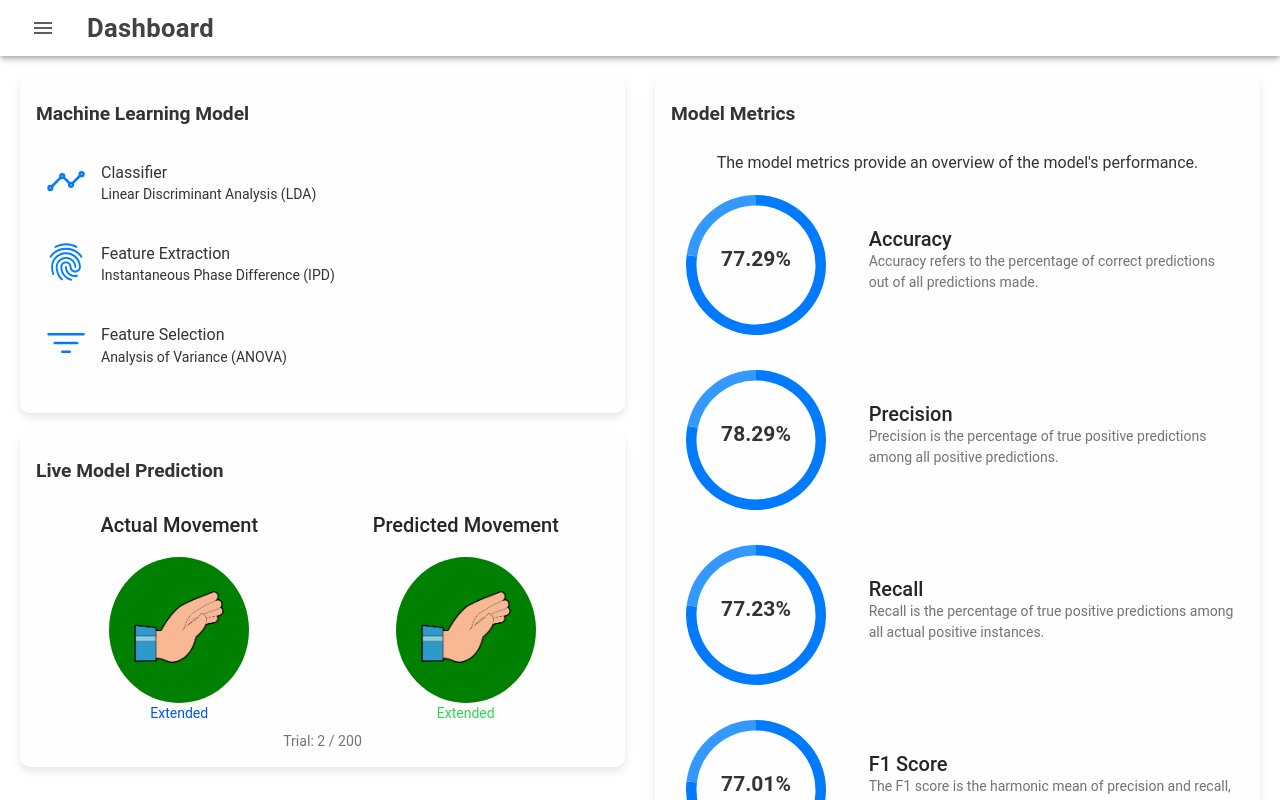
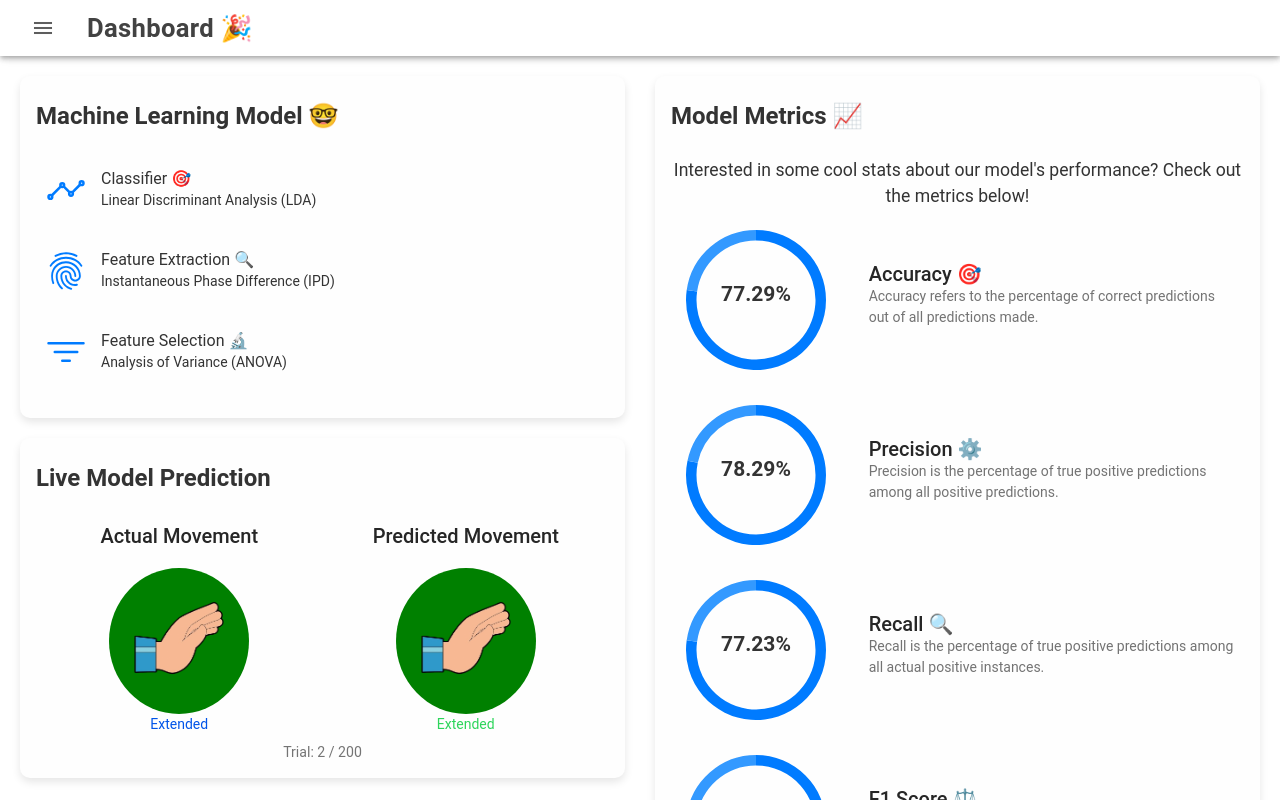
Before and after one commit to meneerfrikkie/MachineLearningDashboard, a React (Vite) app: page /home in a window 1280 px wide. Built offline with nearby package versions, Linux system fonts and the light colour scheme.

Commit message:
style: Dashboard Playfully

```diff
--- a/src/pages/Home.css
+++ b/src/pages/Home.css
@@ -156,3 +156,70 @@ ion-menu-button {
     text-align: center;
   }
 }
+
+/* Custom Card Styling with playful hover effects */
+.playful-card {
+  text-align: center;
+  border-radius: 10px;
+  box-shadow: 0px 4px 8px rgba(0, 0, 0, 0.1);
+  margin-bottom: 20px;
+  background-color: var(--custom-card-bg);
+  transition: transform 0.4s ease, background-color 0.4s ease;
+}
+
+.playful-card:hover {
+  transform: translateY(-10px) scale(1.03);
+  background-color: #f0f8ff; /* Light playful blue background on hover */
+}
+
+/* Fun model item animations and hover */
+.playful-item {
+  display: flex;
+  align-items: center;
+  margin-bottom: 15px;
+  padding: 10px;
+  border-radius: 8px;
+  transition: transform 0.3s ease, background-color 0.3s ease;
+}
+
+.playful-item:hover {
+  transform: translateY(-5px);
+  background-color: #e6f7ff; /* Light playful effect on hover */
+}
+
+.model-icon {
+  font-size: 2.5rem;
+  color: #007bff;
+  margin-right: 15px;
+  transition: transform 0.3s;
+}
+
+.model-icon:hover {
+  transform: rotate(20deg);
+}
+
+/* Fun Title Styling */
+.card-title {
+  font-size: 1.5rem;
+  font-weight: bold;
+  margin: 10px 0;
+  color: var(--custom-header-text);
+}
+
+.metric-description {
+  font-size: 1.1rem;
+  color: #333;
+  margin-bottom: 20px;
+}
+
+/* Image Styling */
+.eeg-image {
+  width: 80%;
+  height: auto;
+  border-radius: 10px;
+  transition: transform 0.3s ease;
+}
+
+.eeg-image:hover {
+  transform: rotate(5deg) scale(1.05);
+}
--- a/src/pages/Home.tsx
+++ b/src/pages/Home.tsx
@@ -29,28 +29,29 @@ import '../theme/variables.css';
 import WristPredictionAnimation from '../components/WristPredictionAnimation';
 import { analyticsOutline, fingerPrintOutline, filterOutline, homeOutline, statsChartOutline, pulseOutline } from 'ionicons/icons';
 import CircularChart from '../components/CircularChart';
+import { motion } from 'framer-motion';
 
 const Menu: React.FC = () => {
   return (
     <IonMenu contentId="main-content" side="start" menuId="main-menu">
       <IonHeader>
         <IonToolbar>
-          <IonTitle>Menu</IonTitle>
+          <IonTitle>Menu 🍔</IonTitle>
         </IonToolbar>
       </IonHeader>
       <IonContent>
         <IonList>
           <IonItem button routerLink="/home">
             <IonIcon slot="start" icon={homeOutline} />
-            <IonLabel>Dashboard</IonLabel>
+            <IonLabel>Dashboard 📊</IonLabel>
           </IonItem>
           <IonItem button routerLink="/results">
             <IonIcon slot="start" icon={statsChartOutline} />
-            <IonLabel>Results Table</IonLabel>
+            <IonLabel>Results Table 📋</IonLabel>
           </IonItem>
           <IonItem button routerLink="/interactive-model">
             <IonIcon slot="start" icon={pulseOutline} />
-            <IonLabel>Interactive Model</IonLabel>
+            <IonLabel>Interactive Model 🤖</IonLabel>
           </IonItem>
         </IonList>
       </IonContent>
@@ -75,7 +76,7 @@ const Home: React.FC = () => {
             <IonButtons slot="start">
               <IonMenuButton autoHide={false}></IonMenuButton>
             </IonButtons>
-            <IonTitle className="header-title">Dashboard</IonTitle>
+            <IonTitle className="header-title">Dashboard 🎉</IonTitle>
           </IonToolbar>
         </IonHeader>
 
@@ -88,55 +89,72 @@ const Home: React.FC = () => {
           <IonGrid>
             <IonRow>
               <IonCol size="12" size-md="6">
-                <IonCard className="custom-card">
+                <motion.div
+                  initial={{ x: -100, opacity: 0 }}
+                  animate={{ x: 0, opacity: 1 }}
+                  transition={{ duration: 0.5 }}
+                >
+                  <IonCard className="custom-card playful-card">
                     <IonCardHeader className="card-header">
-                    <IonCardTitle className="card-title">Machine Learning Model</IonCardTitle>
+                      <IonCardTitle className="card-title">Machine Learning Model 🤓</IonCardTitle>
                     </IonCardHeader>
                     <IonCardContent>
                       <div className="model-details">
                         {/* Classifier */}
-                      <div className="model-item">
+                        <div className="model-item playful-item">
                           <IonIcon icon={analyticsOutline} className="model-icon" />
                           <div className="model-info">
-                          <h2 className="detail-heading">Classifier</h2>
+                            <h2 className="detail-heading">Classifier 🎯</h2>
                             <p className="detail-description">Linear Discriminant Analysis (LDA)</p>
                           </div>
                         </div>
 
                         {/* Feature Extraction */}
-                      <div className="model-item">
+                        <div className="model-item playful-item">
                           <IonIcon icon={fingerPrintOutline} className="model-icon" />
                           <div className="model-info">
-                          <h2 className="detail-heading">Feature Extraction</h2>
+                            <h2 className="detail-heading">Feature Extraction 🔍</h2>
                             <p className="detail-description">Instantaneous Phase Difference (IPD)</p>
                           </div>
                         </div>
 
                         {/* Feature Selection */}
-                      <div className="model-item">
+                        <div className="model-item playful-item">
                           <IonIcon icon={filterOutline} className="model-icon" />
                           <div className="model-info">
-                          <h2 className="detail-heading">Feature Selection</h2>
+                            <h2 className="detail-heading">Feature Selection 🔬</h2>
                             <p className="detail-description">Analysis of Variance (ANOVA)</p>
                           </div>
                         </div>
                       </div>
                     </IonCardContent>
                   </IonCard>
+                </motion.div>
 
                 {/* Wrist Prediction Animation */}
+                <motion.div
+                  initial={{ x: 100, opacity: 0 }}
+                  animate={{ x: 0, opacity: 1 }}
+                  transition={{ duration: 0.5 }}
+                >
                   <WristPredictionAnimation />
+                </motion.div>
               </IonCol>
 
               {/* Model Metrics Card */}
               <IonCol size="12" size-md="6">
-                <IonCard className="custom-card">
+                <motion.div
+                  initial={{ y: 100, opacity: 0 }}
+                  animate={{ y: 0, opacity: 1 }}
+                  transition={{ duration: 0.5 }}
+                >
+                  <IonCard className="custom-card playful-card">
                     <IonCardHeader className="card-header">
-                    <IonCardTitle className="card-title">Model Metrics</IonCardTitle>
+                      <IonCardTitle className="card-title">Model Metrics 📈</IonCardTitle>
                     </IonCardHeader>
                     <IonCardContent>
                       <IonText className="metric-description">
-                      The model metrics provide an overview of the model's performance.
+                        Interested in some cool stats about our model's performance? Check out the metrics below!
                       </IonText>
                       <IonGrid>
                         <IonRow className="metric-row">
@@ -144,8 +162,10 @@ const Home: React.FC = () => {
                             <CircularChart percentage={77.29} />
                           </IonCol>
                           <IonCol size="8">
-                          <IonCardTitle>Accuracy</IonCardTitle>
-                          <IonText>Accuracy refers to the percentage of correct predictions out of all predictions made.</IonText>
+                            <IonCardTitle>Accuracy 🎯</IonCardTitle>
+                            <IonText>
+                              Accuracy refers to the percentage of correct predictions out of all predictions made.
+                            </IonText>
                           </IonCol>
                         </IonRow>
                         <IonRow className="metric-row">
@@ -153,8 +173,10 @@ const Home: React.FC = () => {
                             <CircularChart percentage={78.29} />
                           </IonCol>
                           <IonCol size="8">
-                          <IonCardTitle>Precision</IonCardTitle>
-                          <IonText>Precision is the percentage of true positive predictions among all positive predictions.</IonText>
+                            <IonCardTitle>Precision ⚙️</IonCardTitle>
+                            <IonText>
+                              Precision is the percentage of true positive predictions among all positive predictions.
+                            </IonText>
                           </IonCol>
                         </IonRow>
                         <IonRow className="metric-row">
@@ -162,8 +184,10 @@ const Home: React.FC = () => {
                             <CircularChart percentage={77.23} />
                           </IonCol>
                           <IonCol size="8">
-                          <IonCardTitle>Recall</IonCardTitle>
-                          <IonText>Recall is the percentage of true positive predictions among all actual positive instances.</IonText>
+                            <IonCardTitle>Recall 🔍</IonCardTitle>
+                            <IonText>
+                              Recall is the percentage of true positive predictions among all actual positive instances.
+                            </IonText>
                           </IonCol>
                         </IonRow>
                         <IonRow className="metric-row">
@@ -171,13 +195,16 @@ const Home: React.FC = () => {
                             <CircularChart percentage={77.01} />
                           </IonCol>
                           <IonCol size="8">
-                          <IonCardTitle>F1 Score</IonCardTitle>
-                          <IonText>The F1 score is the harmonic mean of precision and recall, providing a balance between the two.</IonText>
+                            <IonCardTitle>F1 Score ⚖️</IonCardTitle>
+                            <IonText>
+                              The F1 score is the harmonic mean of precision and recall, providing a balance between the two.
+                            </IonText>
                           </IonCol>
                         </IonRow>
                       </IonGrid>
                     </IonCardContent>
                   </IonCard>
+                </motion.div>
               </IonCol>
             </IonRow>
           </IonGrid>
@@ -186,19 +213,26 @@ const Home: React.FC = () => {
             <IonRow>
               {/* Right Side: EEG Channels Image and Description in one card */}
               <IonCol size="12" size-md="6">
-                <IonCard className="custom-card">
+                <motion.div
+                  initial={{ y: -100, opacity: 0 }}
+                  animate={{ y: 0, opacity: 1 }}
+                  transition={{ duration: 0.5 }}
+                >
+                  <IonCard className="custom-card playful-card">
                     <IonCardHeader className="card-header">
-                    <IonCardTitle className="card-title">EEG Channels Used</IonCardTitle>
+                      <IonCardTitle className="card-title">EEG Channels Used 🧠</IonCardTitle>
                     </IonCardHeader>
                     <IonCardContent>
                       <div className="image-wrapper">
                         <img src="./images/ChannelPair2.png" alt="EEG Channels Used" className="eeg-image" />
                       </div>
                       <IonText>
-                      The metrics displayed are calculated using specific EEG channels. The channels used in this experiment include x, y, and z, which help capture relevant brain activity.
+                        We use various EEG channels to understand brain activity better. Channels x, y, and z help us
+                        capture the coolest brain waves!
                       </IonText>
                     </IonCardContent>
                   </IonCard>
+                </motion.div>
               </IonCol>
             </IonRow>
           </IonGrid>
```
Also changed, not shown: src/pages/InteractiveModel.css (+15 -1 lines), src/pages/InteractiveModel.tsx (+14 -5 lines), src/theme/variables.css (+20 -0 lines), public/images/WristExtension.gif, public/images/WristFlexion.gif. Lines whose indentation alone changed are shown as unchanged.
